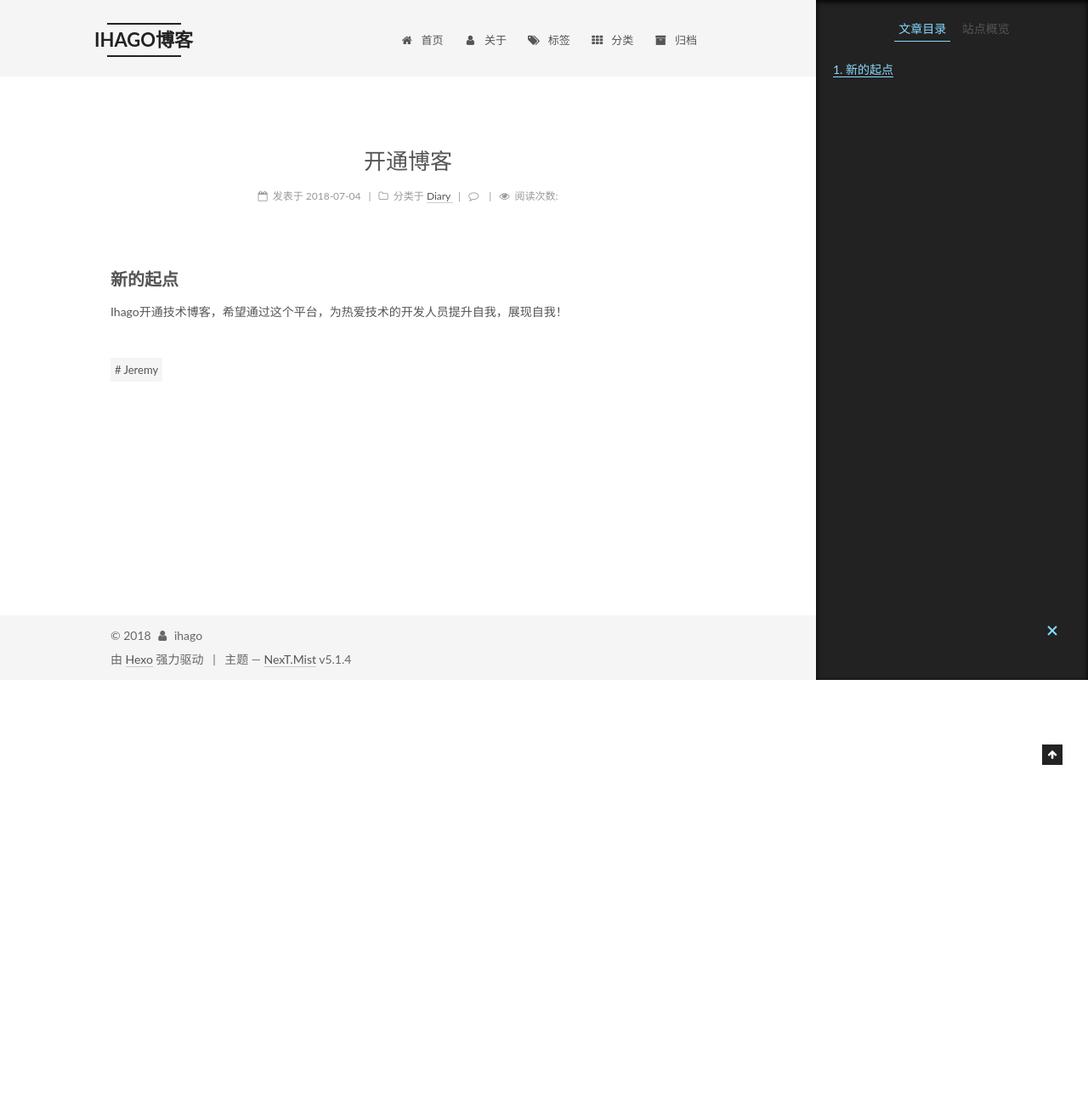
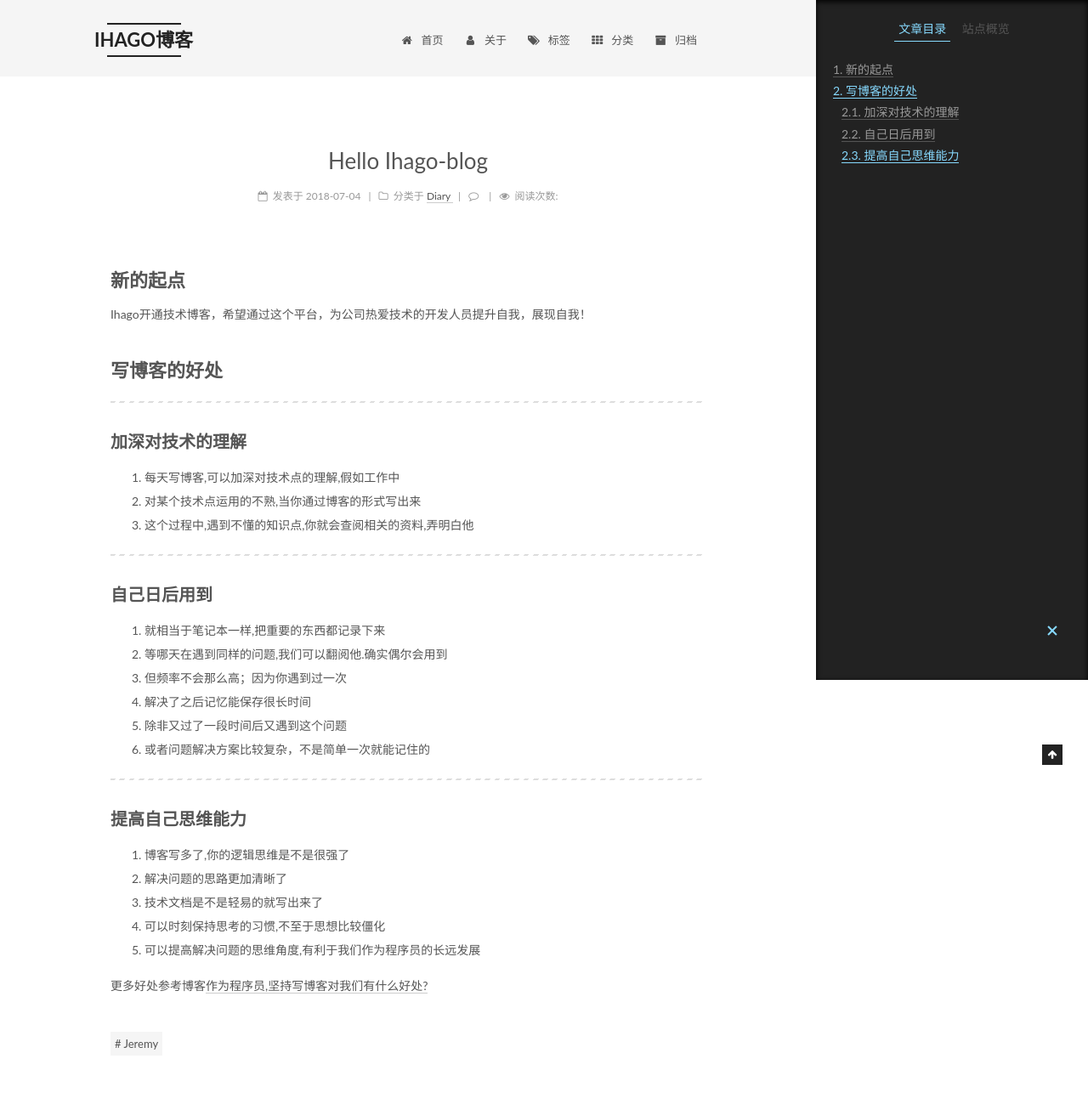
Before and after one commit to ihago-s/ihago-s.github.io, a plain HTML site: page 2018/07/04/开通博客/index.html in a window 1280 px wide. Shown: the top 1299 px of the page at 85% size. Before the commit the page ends 800 px from the top, so only its background shows below. Drawn offline with Linux system fonts and the light colour scheme; a script that the page names is missing.

Commit message:
Site updated: 2018-07-04 19:53:32

```diff
--- a/2018/07/04/开通博客/index.html
+++ b/2018/07/04/开通博客/index.html
@@ -53,16 +53,16 @@
 <link href="/css/main.css?v=5.1.4" rel="stylesheet" type="text/css" />
 
 
-  <link rel="apple-touch-icon" sizes="180x180" href="/favicon.ico?v=5.1.4">
+  <link rel="apple-touch-icon" sizes="180x180" href="http://www.ihago.com/favicon.ico?v=5.1.4">
 
 
-  <link rel="icon" type="image/png" sizes="32x32" href="/favicon.ico?v=5.1.4">
+  <link rel="icon" type="image/png" sizes="32x32" href="http://www.ihago.com/favicon.ico?v=5.1.4">
 
 
-  <link rel="icon" type="image/png" sizes="16x16" href="/favicon.ico?v=5.1.4">
+  <link rel="icon" type="image/png" sizes="16x16" href="http://www.ihago.com/favicon.ico?v=5.1.4">
 
 
-  <link rel="mask-icon" href="/favicon.ico?v=5.1.4" color="#222">
+  <link rel="mask-icon" href="http://www.ihago.com/favicon.ico?v=5.1.4" color="#222">
 
 
 
@@ -79,18 +79,18 @@
 
 
 
-<meta name="description" content="新的起点Ihago开通技术博客，希望通过这个平台，为热爱技术的开发人员提升自我，展现自我！">
+<meta name="description" content="新的起点Ihago开通技术博客，希望通过这个平台，为公司热爱技术的开发人员提升自我，展现自我！ 写博客的好处 加深对技术的理解 每天写博客,可以加深对技术点的理解,假如工作中   对某个技术点运用的不熟,当你通过博客的形式写出来   这个过程中,遇到不懂的知识点,你就会查阅相关的资料,弄明白他">
 <meta name="keywords" content="Jeremy">
 <meta property="og:type" content="article">
-<meta property="og:title" content="开通博客">
+<meta property="og:title" content="Hello Ihago-blog">
 <meta property="og:url" content="http://blog.ihago.com/2018/07/04/开通博客/index.html">
 <meta property="og:site_name" content="IHAGO博客">
-<meta property="og:description" content="新的起点Ihago开通技术博客，希望通过这个平台，为热爱技术的开发人员提升自我，展现自我！">
+<meta property="og:description" content="新的起点Ihago开通技术博客，希望通过这个平台，为公司热爱技术的开发人员提升自我，展现自我！ 写博客的好处 加深对技术的理解 每天写博客,可以加深对技术点的理解,假如工作中   对某个技术点运用的不熟,当你通过博客的形式写出来   这个过程中,遇到不懂的知识点,你就会查阅相关的资料,弄明白他">
 <meta property="og:locale" content="zh-Hans">
-<meta property="og:updated_time" content="2018-07-04T09:32:32.123Z">
+<meta property="og:updated_time" content="2018-07-04T11:49:37.898Z">
 <meta name="twitter:card" content="summary">
-<meta name="twitter:title" content="开通博客">
-<meta name="twitter:description" content="新的起点Ihago开通技术博客，希望通过这个平台，为热爱技术的开发人员提升自我，展现自我！">
+<meta name="twitter:title" content="Hello Ihago-blog">
+<meta name="twitter:description" content="新的起点Ihago开通技术博客，希望通过这个平台，为公司热爱技术的开发人员提升自我，展现自我！ 写博客的好处 加深对技术的理解 每天写博客,可以加深对技术点的理解,假如工作中   对某个技术点运用的不熟,当你通过博客的形式写出来   这个过程中,遇到不懂的知识点,你就会查阅相关的资料,弄明白他">
 
 
 
@@ -126,7 +126,7 @@
 
 
 
-  <title>开通博客 | IHAGO博客</title>
+  <title>Hello Ihago-blog | IHAGO博客</title>
 
 
 
@@ -280,7 +280,7 @@
 
 
 
-          <h1 class="post-title" itemprop="name headline">开通博客</h1>
+          <h1 class="post-title" itemprop="name headline">Hello Ihago-blog</h1>
 
 
         <div class="post-meta">
@@ -343,7 +343,7 @@
 
 
 
-             <span id="/2018/07/04/开通博客/" class="leancloud_visitors" data-flag-title="开通博客">
+             <span id="/2018/07/04/开通博客/" class="leancloud_visitors" data-flag-title="Hello Ihago-blog">
                <span class="post-meta-divider">|</span>
                <span class="post-meta-item-icon">
                  <i class="fa fa-eye"></i>
@@ -374,7 +374,32 @@
 
 
 
-        <h3 id="新的起点"><a href="#新的起点" class="headerlink" title="新的起点"></a>新的起点</h3><p>Ihago开通技术博客，希望通过这个平台，为热爱技术的开发人员提升自我，展现自我！</p>
+        <h2 id="新的起点"><a href="#新的起点" class="headerlink" title="新的起点"></a>新的起点</h2><p>Ihago开通技术博客，希望通过这个平台，为公司热爱技术的开发人员提升自我，展现自我！</p>
+<h2 id="写博客的好处"><a href="#写博客的好处" class="headerlink" title="写博客的好处"></a>写博客的好处</h2><hr>
+<h3 id="加深对技术的理解"><a href="#加深对技术的理解" class="headerlink" title="加深对技术的理解"></a>加深对技术的理解</h3><ol>
+<li>每天写博客,可以加深对技术点的理解,假如工作中  </li>
+<li>对某个技术点运用的不熟,当你通过博客的形式写出来  </li>
+<li>这个过程中,遇到不懂的知识点,你就会查阅相关的资料,弄明白他  <a id="more"></a>
+</li>
+</ol>
+<hr>
+<h3 id="自己日后用到"><a href="#自己日后用到" class="headerlink" title="自己日后用到"></a>自己日后用到</h3><ol>
+<li>就相当于笔记本一样,把重要的东西都记录下来  </li>
+<li>等哪天在遇到同样的问题,我们可以翻阅他.确实偶尔会用到  </li>
+<li>但频率不会那么高；因为你遇到过一次  </li>
+<li>解决了之后记忆能保存很长时间  </li>
+<li>除非又过了一段时间后又遇到这个问题  </li>
+<li>或者问题解决方案比较复杂，不是简单一次就能记住的  </li>
+</ol>
+<hr>
+<h3 id="提高自己思维能力"><a href="#提高自己思维能力" class="headerlink" title="提高自己思维能力"></a>提高自己思维能力</h3><ol>
+<li>博客写多了,你的逻辑思维是不是很强了  </li>
+<li>解决问题的思路更加清晰了  </li>
+<li>技术文档是不是轻易的就写出来了  </li>
+<li>可以时刻保持思考的习惯,不至于思想比较僵化  </li>
+<li>可以提高解决问题的思维角度,有利于我们作为程序员的长远发展  </li>
+</ol>
+<p>更多好处参考博客<a href="https://blog.csdn.net/baihuaxiu123/article/details/51927445" target="_blank" rel="noopener">作为程序员,坚持写博客对我们有什么好处?</a></p>
 
 
     </div>
@@ -572,7 +597,7 @@
 
 
 
-              <div class="post-toc-content"><ol class="nav"><li class="nav-item nav-level-3"><a class="nav-link" href="#新的起点"><span class="nav-number">1.</span> <span class="nav-text">新的起点</span></a></li></ol></div>
+              <div class="post-toc-content"><ol class="nav"><li class="nav-item nav-level-2"><a class="nav-link" href="#新的起点"><span class="nav-number">1.</span> <span class="nav-text">新的起点</span></a></li><li class="nav-item nav-level-2"><a class="nav-link" href="#写博客的好处"><span class="nav-number">2.</span> <span class="nav-text">写博客的好处</span></a><ol class="nav-child"><li class="nav-item nav-level-3"><a class="nav-link" href="#加深对技术的理解"><span class="nav-number">2.1.</span> <span class="nav-text">加深对技术的理解</span></a></li><li class="nav-item nav-level-3"><a class="nav-link" href="#自己日后用到"><span class="nav-number">2.2.</span> <span class="nav-text">自己日后用到</span></a></li><li class="nav-item nav-level-3"><a class="nav-link" href="#提高自己思维能力"><span class="nav-number">2.3.</span> <span class="nav-text">提高自己思维能力</span></a></li></ol></li></ol></div>
 
 
           </div>
--- a/css/main.css
+++ b/css/main.css
@@ -1822,7 +1822,7 @@ pre .javascript .function {
   width: 4px;
   height: 4px;
   border-radius: 50%;
-  background: #49ff54;
+  background: #d0004f;
 }
 .links-of-blogroll {
   font-size: 13px;
```
Also changed, not shown: about/index.html (+4 -4 lines), archives/2018/07/index.html (+5 -5 lines), archives/2018/index.html (+5 -5 lines), archives/index.html (+5 -5 lines), categories/Diary/index.html (+5 -5 lines), categories/index.html (+4 -4 lines), index.html (+19 -10 lines), tags/Jeremy/index.html (+5 -5 lines), tags/index.html (+4 -4 lines).
